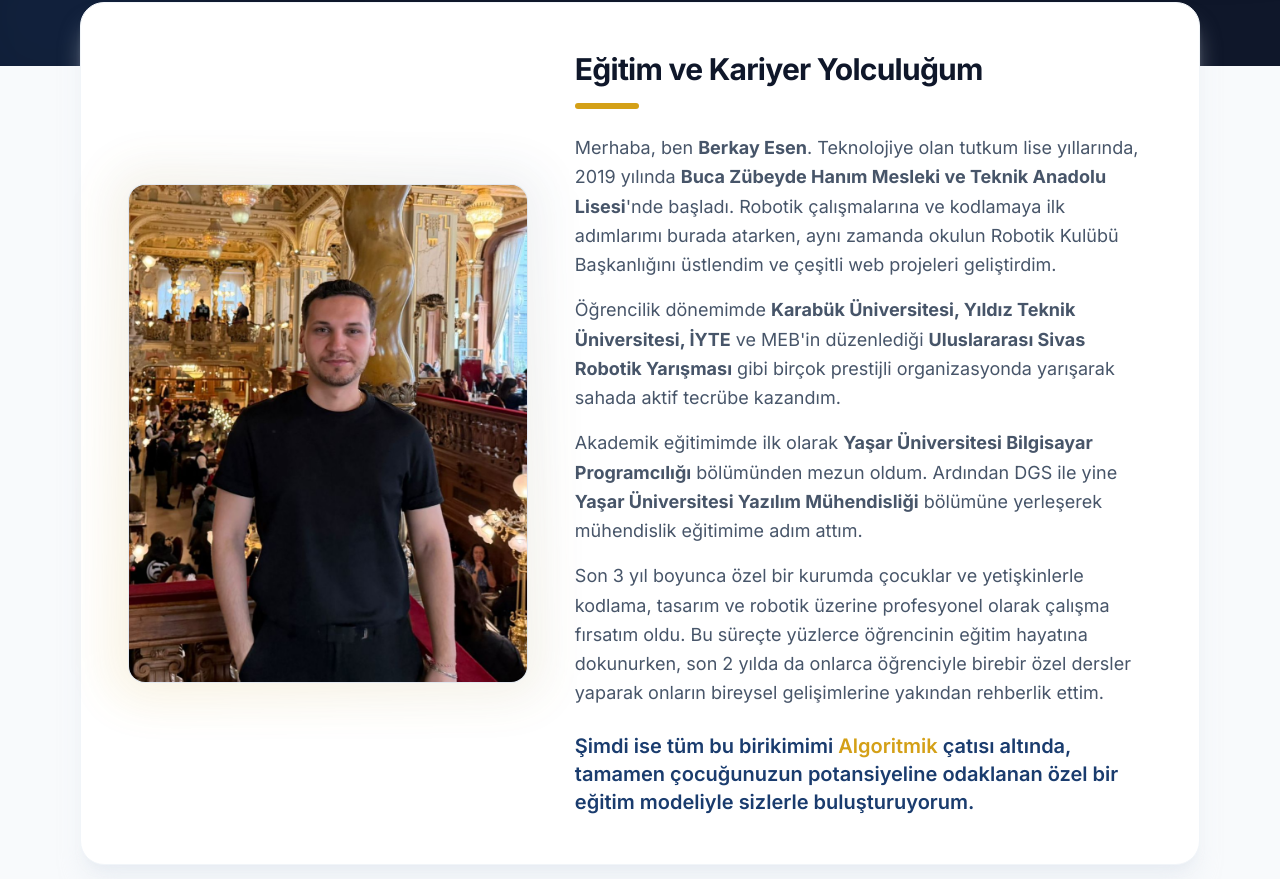
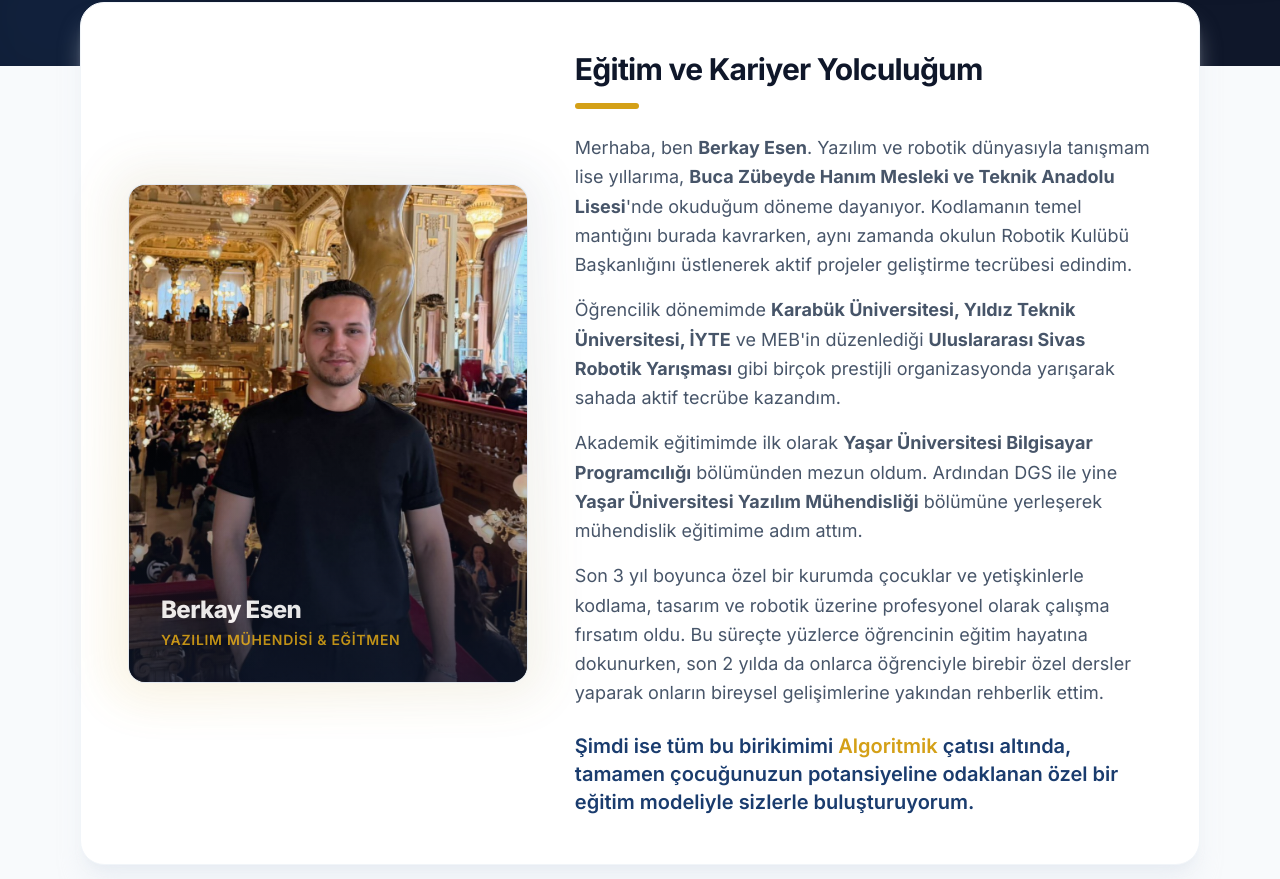
Before and after one commit to berkayeseen/algoritmik-web, a Next.js app: page /ben-kimim in a window 1280 px wide. Shown: the part 537-1416 px from the top of the page. Built offline with nearby package versions, Linux system fonts and the light colour scheme.

Commit message:
feat(ui): add shadow gradient and title to profile image

```diff
--- a/app/ben-kimim/page.jsx
+++ b/app/ben-kimim/page.jsx
@@ -101,8 +101,14 @@
                   width={800}
                   height={1000}
                   priority={true}
-                  className="w-full h-full object-cover transition-transform duration-700 ease-[cubic-bezier(0.23,1,0.32,1)] hover:scale-110"
+                  className="w-full h-full object-cover transition-transform duration-700 ease-[cubic-bezier(0.23,1,0.32,1)] group-hover:scale-110"
                 />
+
+                {/* Alt Gölge ve İsim/Unvan */}
+                <div className="absolute inset-0 bg-gradient-to-t from-brand-dark/90 via-brand-dark/10 to-transparent opacity-90 flex flex-col justify-end p-8">
+                  <h3 className="text-white font-extrabold text-2xl tracking-tight mb-1">Berkay Esen</h3>
+                  <p className="text-brand-gold font-semibold text-sm uppercase tracking-wider">Yazılım Mühendisi & Eğitmen</p>
+                </div>
               </div>
             </div>
 
@@ -115,7 +121,7 @@
 
               <div className="text-lg text-slate-600 leading-relaxed space-y-4">
                 <p>
-                  Merhaba, ben <strong>Berkay Esen</strong>. Teknolojiye olan tutkum lise yıllarında, 2019 yılında <strong>Buca Zübeyde Hanım Mesleki ve Teknik Anadolu Lisesi</strong>'nde başladı. Robotik çalışmalarına ve kodlamaya ilk adımlarımı burada atarken, aynı zamanda okulun Robotik Kulübü Başkanlığını üstlendim ve çeşitli web projeleri geliştirdim.
+                  Merhaba, ben <strong>Berkay Esen</strong>. Yazılım ve robotik dünyasıyla tanışmam lise yıllarıma, <strong>Buca Zübeyde Hanım Mesleki ve Teknik Anadolu Lisesi</strong>'nde okuduğum döneme dayanıyor. Kodlamanın temel mantığını burada kavrarken, aynı zamanda okulun Robotik Kulübü Başkanlığını üstlenerek aktif projeler geliştirme tecrübesi edindim.
                 </p>
                 <p>
                   Öğrencilik dönemimde <strong>Karabük Üniversitesi, Yıldız Teknik Üniversitesi, İYTE</strong> ve MEB'in düzenlediği <strong>Uluslararası Sivas Robotik Yarışması</strong> gibi birçok prestijli organizasyonda yarışarak sahada aktif tecrübe kazandım.
```
